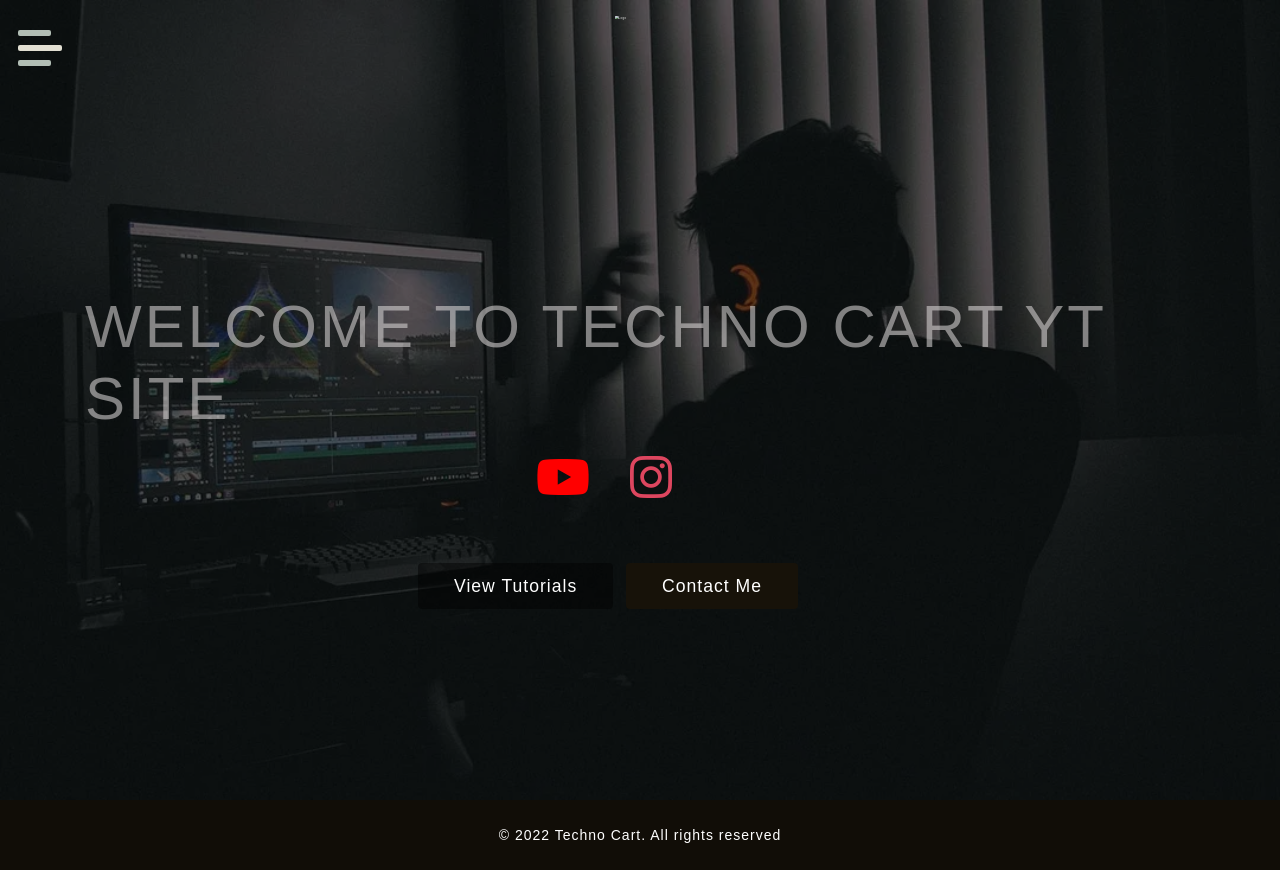
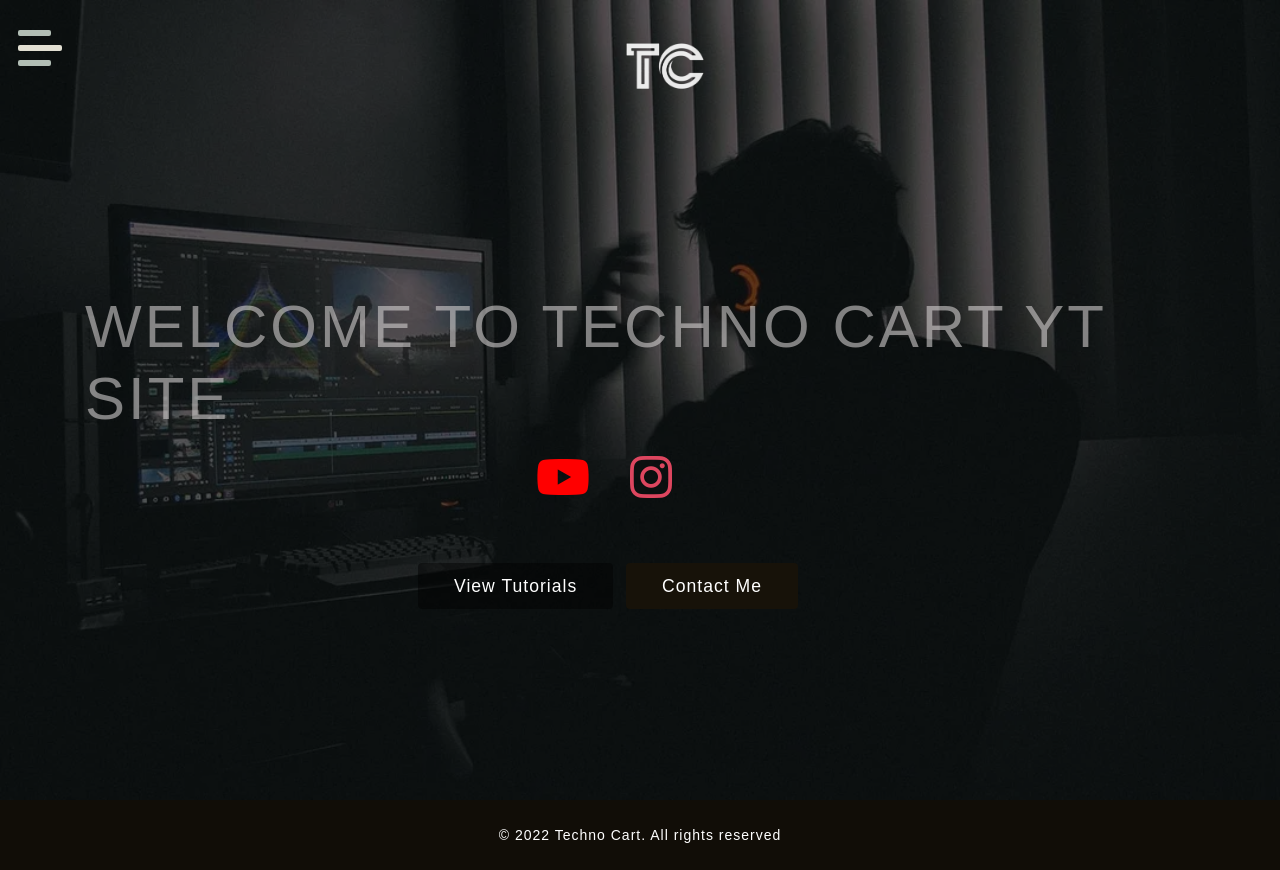
Before and after one commit to Jerin3j/Techno-cart-website, a plain HTML site: page index.html in a window 1280 px wide. Drawn offline with Linux system fonts and the light colour scheme; the site is published under a folder, as on GitHub Pages, so addresses that start at the root find nothing; a web font is replaced by a local one.

Commit message:
Logo issue 3

```diff
--- a/index.html
+++ b/index.html
@@ -66,7 +66,7 @@ License URL: http://creativecommons.org/licenses/by/3.0/
         <!-- logo -->
         <div class="logo_wthree">
             <a href="index.html">
-                <img src="/images/logo.png" style="zoom: 20%; opacity: 90%; display:block" alt="Logo" title="Logo">
+                <img src="./images/logo.png" style="zoom: 20%; opacity: 90%; display:block" alt="Logo" title="Logo">
             </a>
         </div>
         <!-- //logo -->
```
